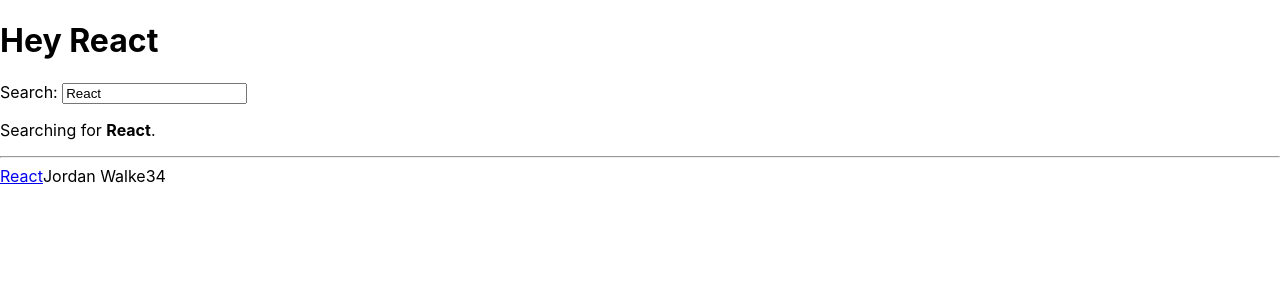
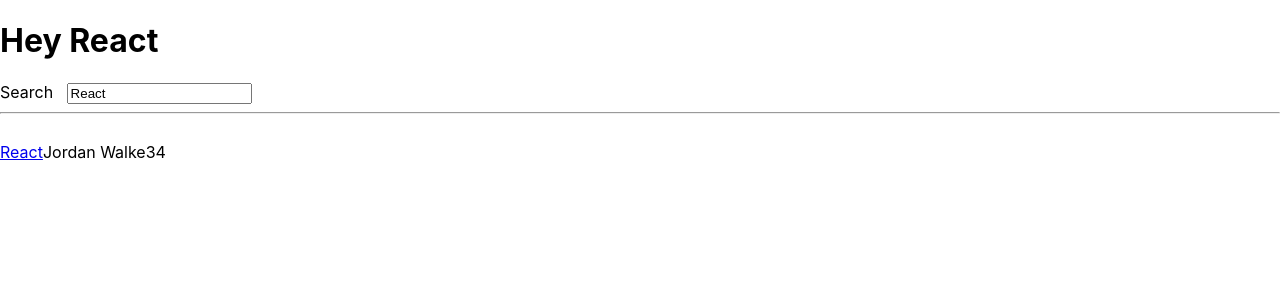
Before and after one commit to ketankvishwakarma/react-projects-sample, a React (Create React App) app: page / in a window 1280 px wide. Shown: the top 300 px of the page. Built offline with nearby package versions, Linux system fonts and the light colour scheme.

Commit message:
react reusable components

```diff
--- a/src/App.js
+++ b/src/App.js
@@ -28,8 +28,8 @@
   ];
 
 
-  const List = (props) => {
-    return props.list.map((item) => (
+  const List = ({list}) => {
+    return list.map((item) => (
       <div key={item.objectID}>
         <span>
           <a href={item.url}>{item.title}</a>
@@ -50,7 +50,7 @@
       localStorage.setItem(key, value);
     }, [value,key]);
 
-    return [value,key]
+    return [value,setValue]
   };
 
   const [searchTerm,setSearchTerm] = useSemiPersistentState('search','React');
@@ -67,27 +67,30 @@
       <h1>
         {welcome.greeting} {welcome.title}
       </h1>
-      <Search search={searchTerm} onSearch={handleSearch} />
-      <hr />
-      <List list={searchedStories} />
+      <InputWithLabel
+      id="search"
+      label="Search"
+      type="text"
+      value={searchTerm}
+      onInputChange={handleSearch}
+      />
+      <hr/>
+      &nbsp;
+      <List list={searchedStories}/>
     </div>
   );
 }
 
-const Search = (props) => {
-  return (
-    <div>
-      <label htmlFor="search">Search: </label>
-      <input
-        id="search"
-        type="text"
-        onChange={props.onSearch}
-        value={props.search}
-      />
-      <p>
-        Searching for <strong>{props.search}</strong>.
-      </p>
-    </div>
-  );
-};
+const InputWithLabel =({id,label,value,type,onInputChange})=>(
+  <>
+    <label htmlFor={id}>{label}</label>
+    &nbsp; &nbsp;
+    <input
+      id={id}
+      type={type}
+      value={value}
+      onChange={onInputChange}></input>
+  </>
+);
+
 export default App;
```
